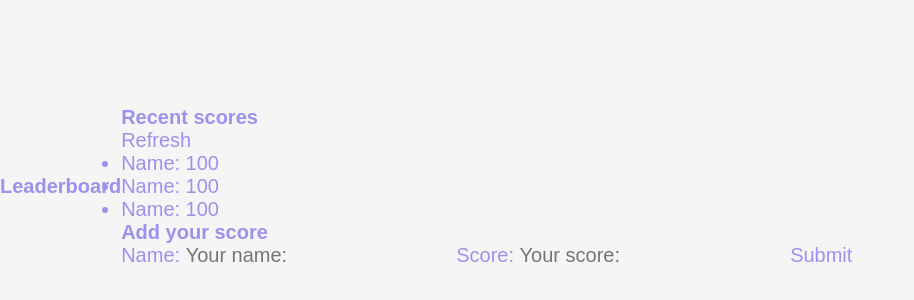
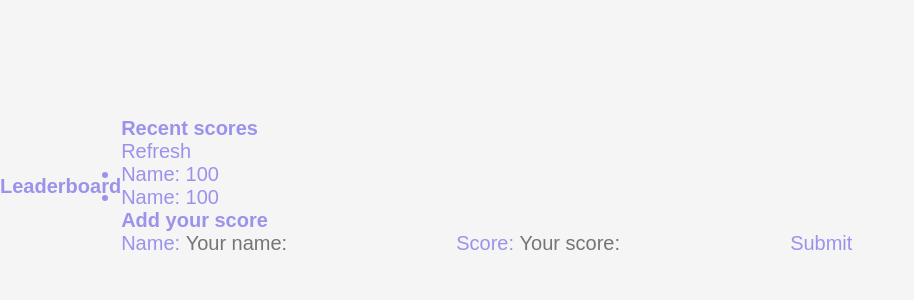
Before and after one commit to Alfredbis29/My-Leaderbord-Project, a website: page src/index.html in a window 1280 px wide. Shown: the part 214-514 px from the top of the page, without its empty margins (0-914 px from the left). Drawn offline with Linux system fonts and the light colour scheme; files whose address does not match are found by name.

```diff
--- a/src/index.html
+++ b/src/index.html
@@ -19,7 +19,7 @@
       <ul class="score-list">
         <li>Name: 100</li>
         <li>Name: 100</li>
-        <li>Name: 100</li>
+
       </ul>
     </section>
     <div class="divider"></div>
```
